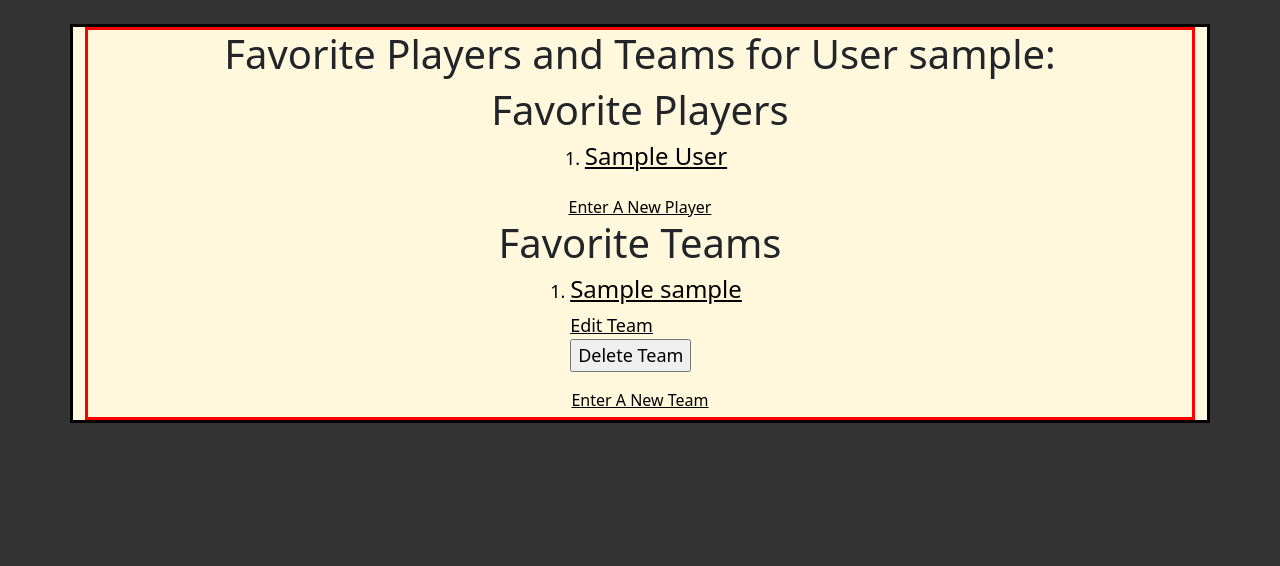
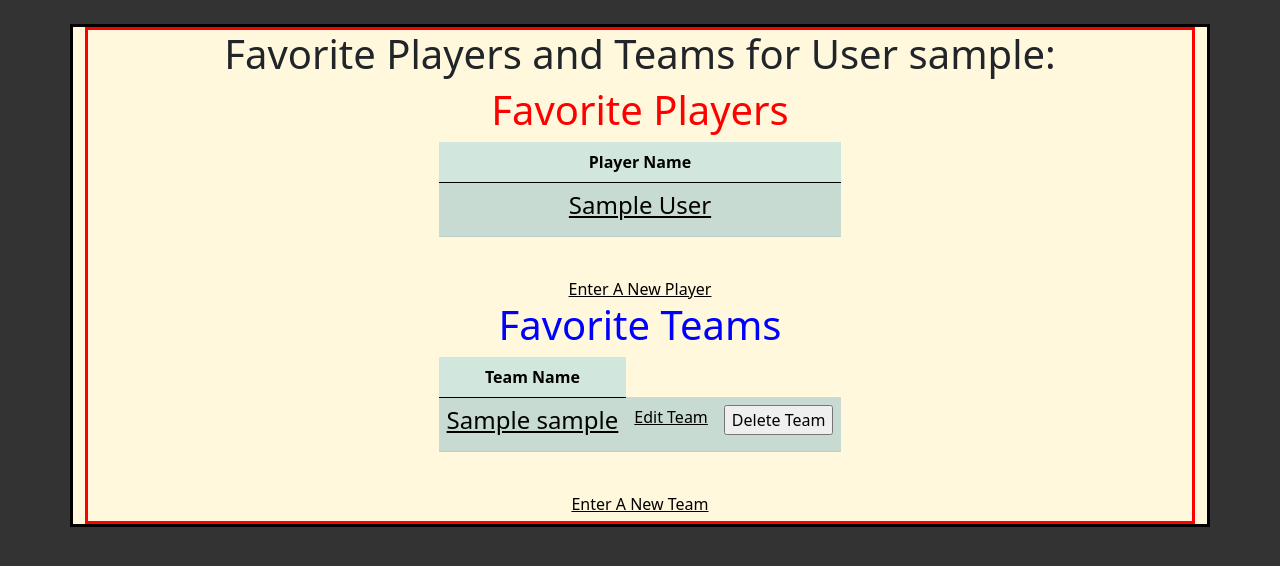
Before and after one commit to mwz73trz/final_project, a Django app: page /info/ in a window 1280 px wide. Shown: the part 56-622 px from the top of the page. Run offline with Django 3.2, Linux system fonts and the light colour scheme; a user stored in the database is signed in; tables that the repository leaves empty hold one stand-in row (values such as "Sample post").

Commit message:
release 4: finished styling and added requirements file

```diff
--- a/static/css/stylesheet.css
+++ b/static/css/stylesheet.css
@@ -69,16 +69,6 @@ body {
   text-align: center;
   padding-bottom: 5px;
   border: 3px solid red;
-}
-.logout_player_team_list {
-  color: black;
-}
-
-ol {
-  display: inline-block;
-  text-align: left;
-  color: black;
-  font-size: large;
 }
 
 .team_detail_list {
--- a/templates/players/player_team_list.html
+++ b/templates/players/player_team_list.html
@@ -4,32 +4,48 @@
 {% block content %}
 <div class="player_team_list_container">
 <h1>Favorite Players and Teams for User {{user.username}}:</h1>
-  <h1>Favorite Players</h1>
-  <ol class="player_list">
+  <h1 style="color: red;">Favorite Players</h1>
+  <div class="row justify-content-center">
+    <div class="col-auto">
+  <table class="table table-success table-striped" id="player_table">
+    <thead>
+      <tr>
+        <th scope="col">Player Name</th>
+      </tr>
+    </thead>
     {% for player in players %}
-  <div>
-  <li><a  class="player_detail" href="{% url 'players_and_teams:player_detail' player_id=player.id %}"><h4>{{player.first_name}} {{player.last_name}}</h4></a></li>
+    <tbody>
+      <tr>
+        <td><a  class="player_detail" href="{% url 'players_and_teams:player_detail' player_id=player.id %}"><h4>{{player.first_name}} {{player.last_name}}</h4></a></td>
+      </tr>
+    </tbody>
+  </div>
   </div>
     {% endfor %}
-  </ol>
+  </table>
   <br>
   <a class="new_player" href="{% url 'players_and_teams:new_player' %}">Enter A New Player</a>
   <br>
-  <h1>Favorite Teams</h1>
-  <ol>
+  <h1 style="color:blue">Favorite Teams</h1>
+  <table class="table table-success table-striped">
+    <thead>
+      <tr>
+        <th scope="col">Team Name</th>
+      </tr>
+    </thead>
     {% for team in teams %}
-  <div>
-  <li><a class="team_detail_list" href="http://www.mlb.com/{{ team.nickname }}"><h4>{{team.city}} {{team.nickname}}</h4></a></li>
-  <div class="team_container">
-  <a class="edit_team" href="{% url 'players_and_teams:edit_team' team_id=team.id %}"> Edit Team</a>
-  <form name="delete_team" method="POST" action="{% url 'players_and_teams:delete_team' team_id=team.id %}">
+    <tbody>
+      <tr>
+        <td><a class="team_detail_list" href="http://www.mlb.com/{{ team.nickname }}"><h4>{{team.city}} {{team.nickname}}</h4></a></td>
+        <td><a class="edit_team" href="{% url 'players_and_teams:edit_team' team_id=team.id %}"> Edit Team</a></td>
+        <td><form name="delete_team" method="POST" action="{% url 'players_and_teams:delete_team' team_id=team.id %}">
           {% csrf_token %}
           <input type="submit" value="Delete Team" />
-  </form>
-</div>
-  </div>
+        </form></td>
+      </tr>
+    </tbody>
     {% endfor %}
-  </ol>
+  </table>
   <br>
     <a class="enter_team" href="{% url 'players_and_teams:new_team' %}">Enter A New Team</a>
   </div>
```
Also changed, not shown: requirements.txt (added, +12 -0 lines), README.md. Lines whose indentation alone changed are shown as unchanged.
